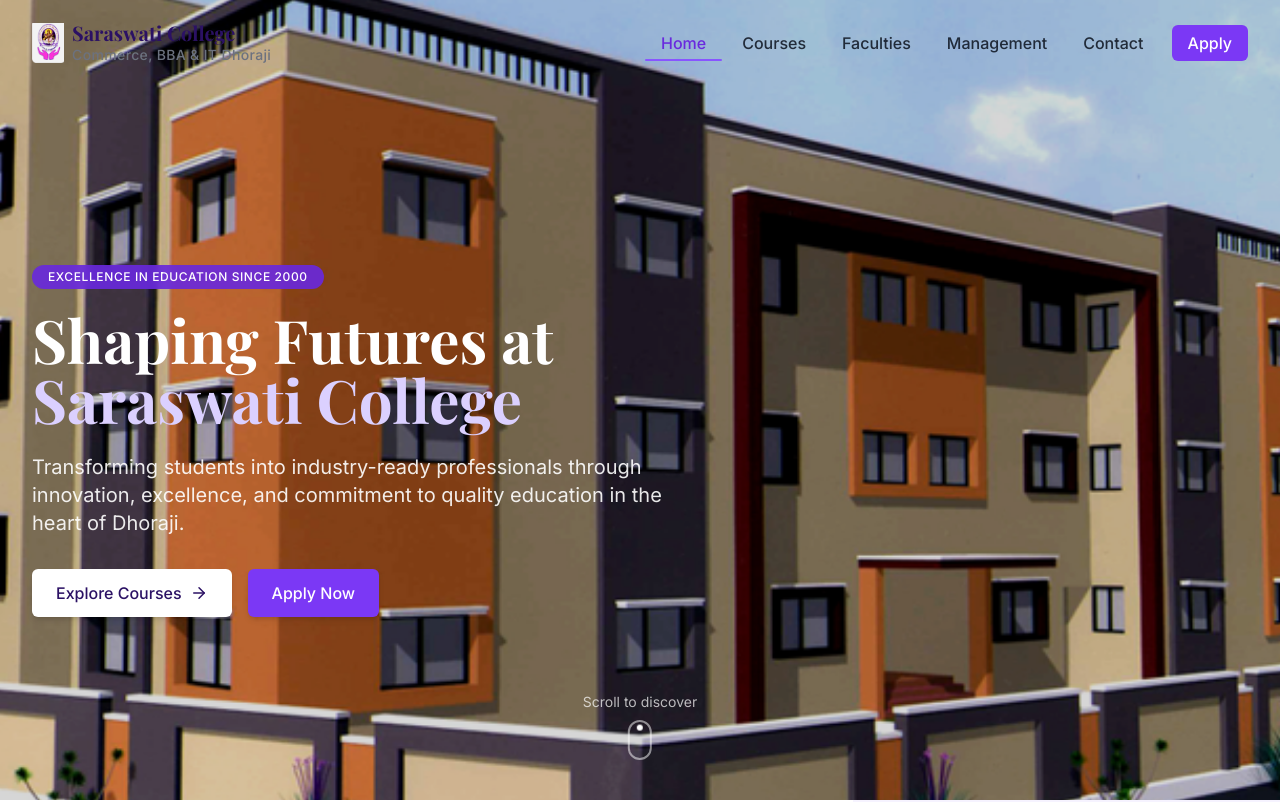
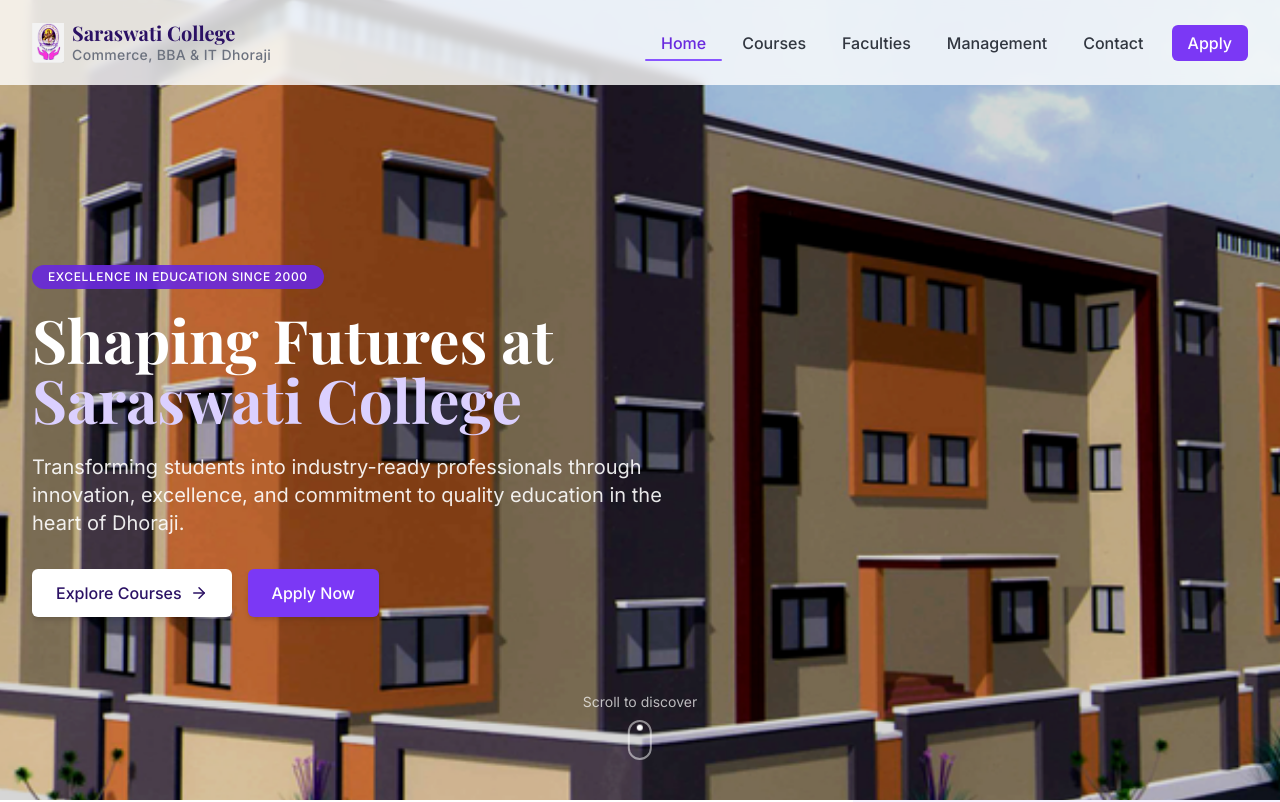
Before and after one commit to raj907474/saraswati-collage, a React (Vite) app: page / in a window 1280 px wide. Shown: the top 802 px of the page. Built offline with nearby package versions, Linux system fonts and the light colour scheme.

Commit message:
Fix: Navigation bar formatting
The navigation bar's background was not appearing when at the top of the page, making the text difficult to read. This commit addresses this issue.

```diff
--- a/src/components/layout/Navbar.tsx
+++ b/src/components/layout/Navbar.tsx
@@ -37,7 +37,7 @@ const Navbar: React.FC = () => {
       className={`fixed top-0 left-0 right-0 z-50 transition-all duration-300 ${
         isScrolled
           ? 'py-3 bg-white/90 backdrop-blur-md shadow-subtle'
-          : 'py-5 bg-transparent'
+          : 'py-5 bg-white/80 backdrop-blur-sm'
       }`}
     >
       <div className="container flex items-center justify-between">
```
